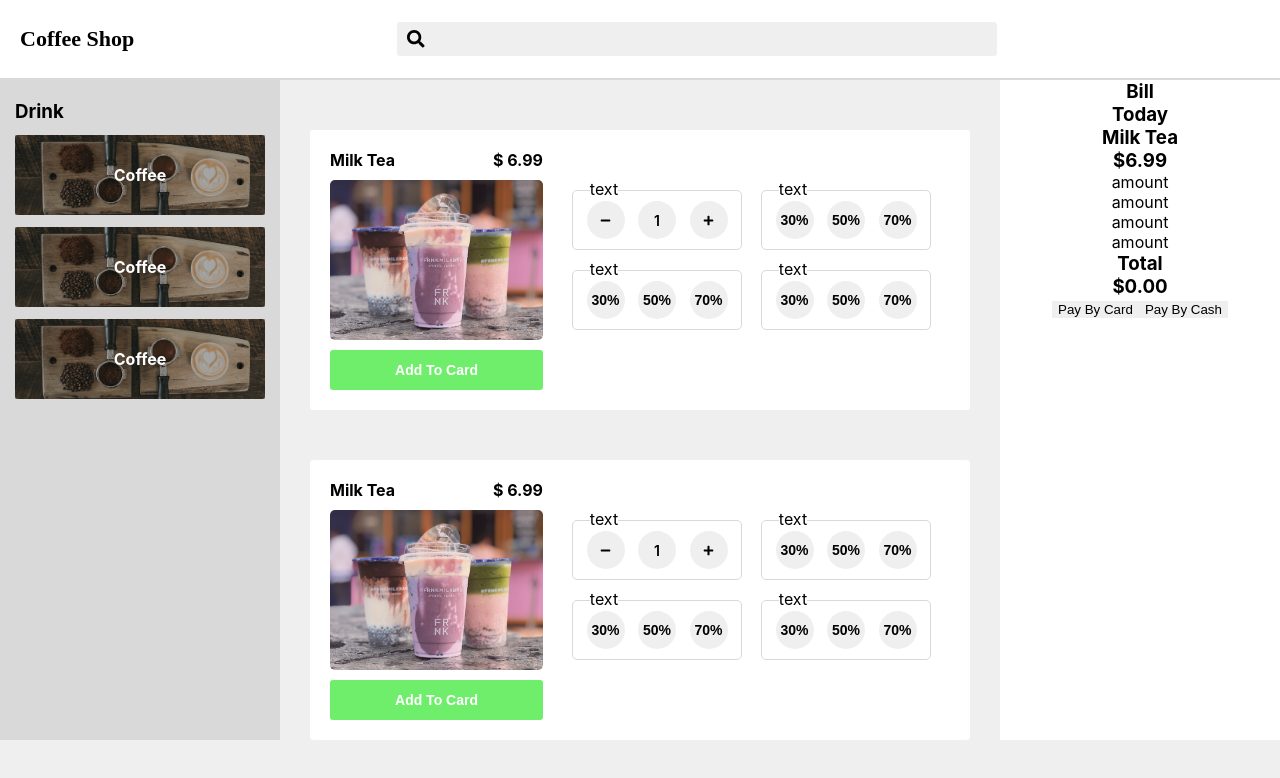
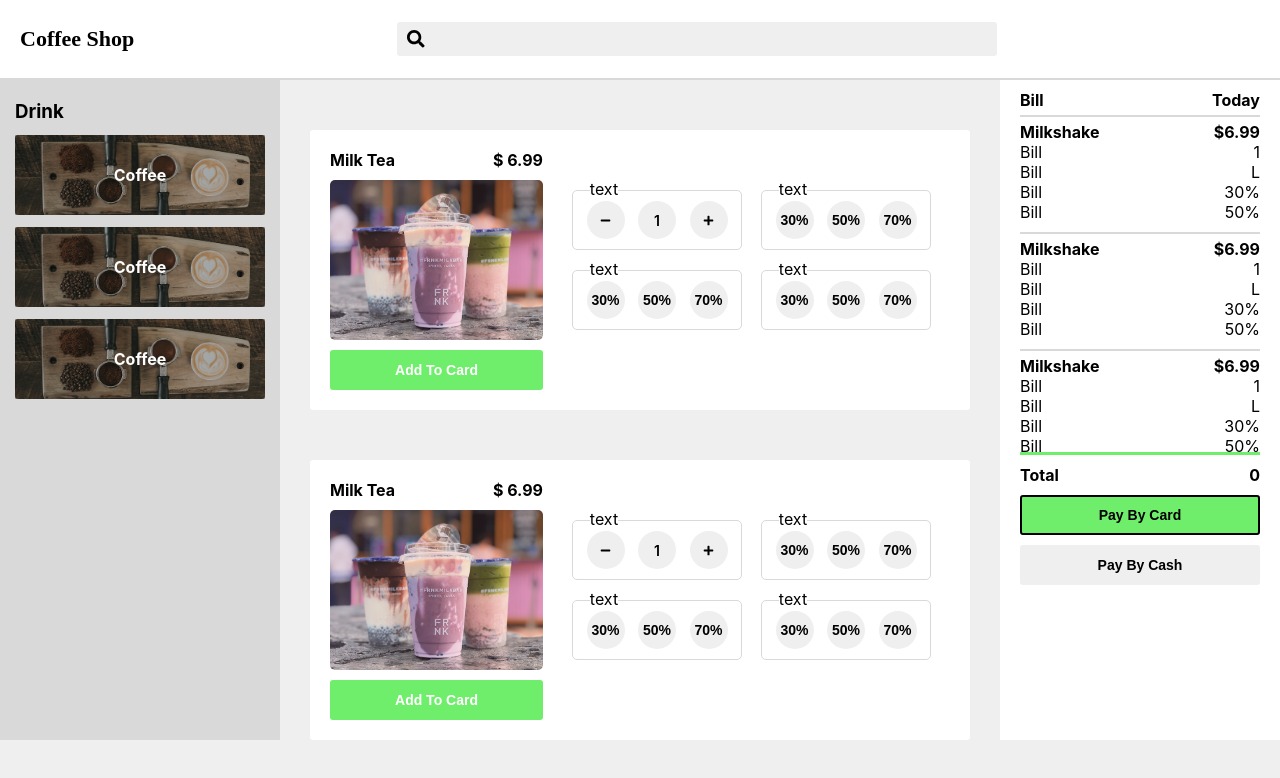
Before and after one commit to vinicius-je/coffee-shop-react, a React (Create React App) app: page / in a window 1280 px wide. Shown: the top 778 px of the page. Built offline with nearby package versions, Linux system fonts and the light colour scheme.

Commit message:
cart style

```diff
--- /dev/null
+++ b/src/components/cart/Button.js
@@ -0,0 +1,7 @@
+import './style.css'
+
+export const Button = ({value, onClick, active}) => {
+    return(
+        <button className={active ? "btn-active custom-btn" : "btn-not-activated custom-btn"} onClick={onClick}>{value}</button>
+    )
+}
--- a/src/components/cart/Cart.js
+++ b/src/components/cart/Cart.js
@@ -1,29 +1,22 @@
+import { useState } from 'react'
+import { InlineBold } from '../inline-info/InlineBold'
+import { Button } from './Button'
+import { OrderInfo } from './OrderInfo'
 import './style.css'
 
 export const Cart = () => {
+
     return(
         <aside className="cart-container">
-            <div className="cart-header">
-                <h3>Bill</h3>
-                <h3>Today</h3>
+            <InlineBold info1={'Bill'} info2={'Today'}/>
+            <div className="cart-info-wrapper">
+                <OrderInfo/>
+                <OrderInfo/>
+                <OrderInfo/>
             </div>
-            <div className="order-info">
-                <div className="order-info-header">
-                    <h3>Milk Tea</h3>
-                    <h3>$6.99</h3>
-                </div>
-                <p>amount</p>
-                <p>amount</p>
-                <p>amount</p>
-                <p>amount</p>
-            </div>
-            <div className="cart-total">
-                <h3>Total</h3>
-                <h3>$0.00</h3>
-            </div>
-
-            <button className="cart-btn">Pay By Card</button>
-            <button className="cart-btn">Pay By Cash</button>
+            <InlineBold info1={'Total'} info2={0.00}/>
+            <Button value={'Pay By Card'} active={true}/>
+            <Button value={'Pay By Cash'} active={false}/>
         </aside>
     )
 }
--- /dev/null
+++ b/src/components/cart/OrderInfo.js
@@ -0,0 +1,15 @@
+import { Inline } from '../inline-info/Inline'
+import { InlineBold } from '../inline-info/InlineBold'
+import './style.css'
+
+export const OrderInfo = () => {
+    return(
+        <div className="order-info-container">
+            <InlineBold info1={'Milkshake'} info2={'$6.99'}/>
+            <Inline info1={'Bill'} info2={1}/>
+            <Inline info1={'Bill'} info2={'L'}/>
+            <Inline info1={'Bill'} info2={'30%'}/>
+            <Inline info1={'Bill'} info2={'50%'}/>
+        </div>
+    )
+}
--- a/src/components/cart/style.css
+++ b/src/components/cart/style.css
@@ -2,4 +2,40 @@
     min-width: 280px;
     height: 100%;
     background-color: white;
+    padding: 10px 20px;
 }
+
+.cart-info-wrapper{
+    height: 340px;
+    overflow-y: auto;
+    margin: 5px 0 10px 0;
+    border-bottom: 3px solid var(--custom-green-1);
+}
+
+.order-info-container{
+    margin-bottom: 10px;
+    padding-top: 5px;
+    border-top: 2px solid var(--custom-gray-2);
+}
+
+.custom-btn{
+    margin-top: 10px;
+}
+
+.custom-btn{
+    width: 100%;
+    height: 40px;
+    font-size: 0.875rem;
+    font-weight: bold;
+    border-radius: 3px;
+    color: black;
+}
+
+.btn-active{
+    background-color: var(--custom-green-1);
+    border: 2px solid black;
+}
+
+.btn-not-active{
+    background-color: var(--custom-gray-1);
+}
--- /dev/null
+++ b/src/components/inline-info/Inline.js
@@ -0,0 +1,10 @@
+import './style.css'
+
+export const Inline = ({info1, info2}) => {
+    return(
+        <div className="inline-container">
+            <p>{info1}</p>
+            <p>{info2}</p>
+        </div>
+    )
+}
--- /dev/null
+++ b/src/components/inline-info/InlineBold.js
@@ -0,0 +1,10 @@
+import './style.css'
+
+export const InlineBold = ({info1, info2}) => {
+    return(
+        <div className="inline-container">
+            <h4>{info1}</h4>
+            <h4>{info2}</h4>
+        </div>
+    )
+}
--- /dev/null
+++ b/src/components/inline-info/style.css
@@ -0,0 +1,6 @@
+.inline-container{
+    width: 100%;
+    display: flex;
+    flex-direction: row;
+    justify-content: space-between;
+}
--- a/src/components/product/ProductCard.css
+++ b/src/components/product/ProductCard.css
@@ -45,7 +45,7 @@
 
 .add-cart-btn{
     grid-area: 3 / 1 / 4 / 1;
-    background-color: var(--custom-green-3);
+    background-color: var(--custom-green-1);
     border-radius: 3px;
     font-size: 0.875rem;
     font-weight: bold;
--- a/src/index.css
+++ b/src/index.css
@@ -36,5 +36,5 @@ code {
 :root{
   --custom-gray-1: #EFEFEF;
   --custom-gray-2: #D9D9D9;
-  --custom-green-3: #6FEE6C
+  --custom-green-1: #6FEE6C
 }
```
